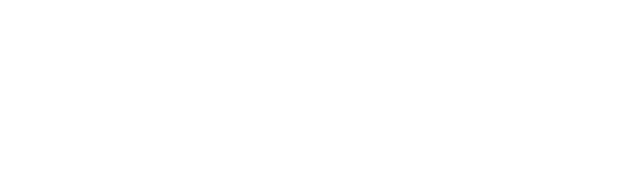
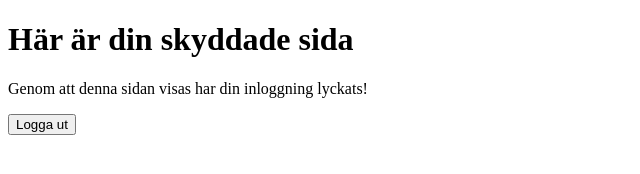
Before and after one commit to alvastern/laboration-4-backend-frontend, a website built with Vite: page protected.html in a window 1280 px wide. Shown: the whole page, without its empty margins (0-640 px from the left). Built offline with nearby package versions, Linux system fonts and the light colour scheme.

Commit message:
Skapade HTML för den skyddade sidan

```diff
--- a/protected.html
+++ b/protected.html
@@ -7,6 +7,11 @@
 </head>
 
 <body>
+    <h1>Här är din skyddade sida</h1>
+    <p>Genom att denna sidan visas har din inloggning lyckats!</p>
 
+    <section>
+        <button id="logga-ut-btn">Logga ut</button>
+    </section>
 </body>
 </html>
```
